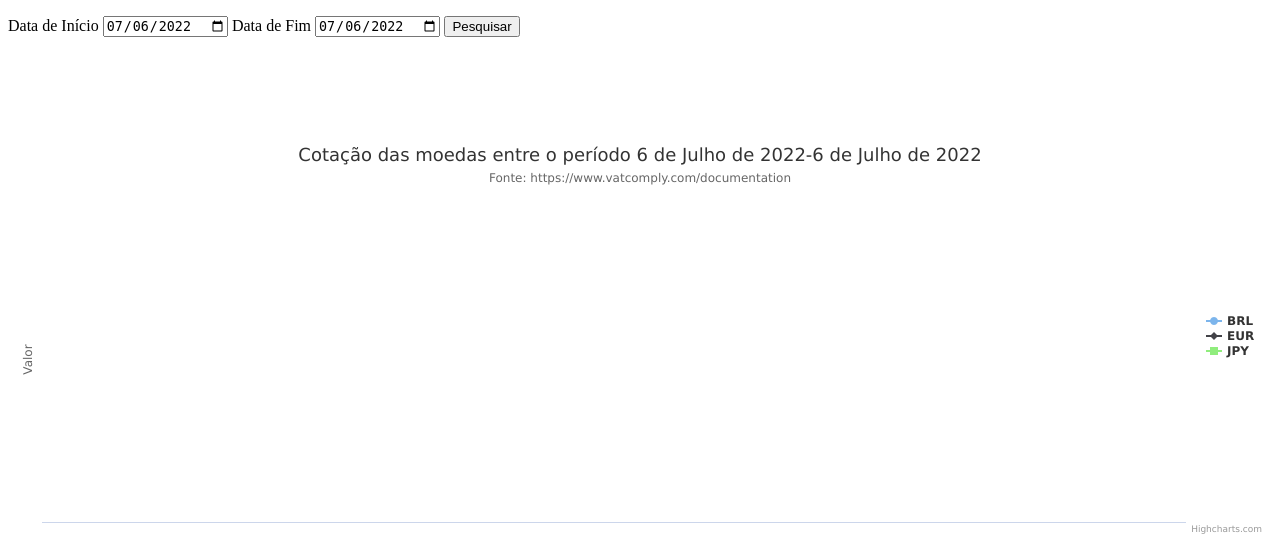
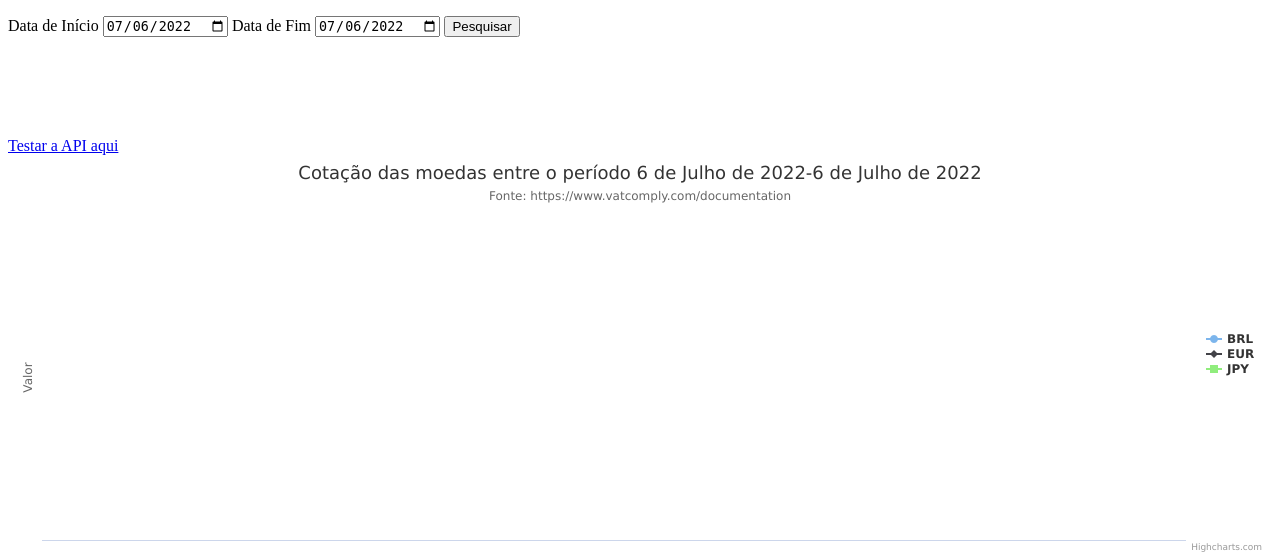
Before and after one commit to gabrielloliveira/br-med, a Django app: page / in a window 1280 px wide. Shown: the top 554 px of the page. Run offline with Django 4.2, Linux system fonts and the light colour scheme; data that the repository does not hold is empty.

Commit message:
feat: add api link

```diff
--- a/br_med/core/templates/core/index.html
+++ b/br_med/core/templates/core/index.html
@@ -25,6 +25,8 @@
   <button>Pesquisar</button>
 
 </form>
+
+<a href="{% url 'core:api-quote-list' %}?start_at=2022-07-01&end_at=2022-07-05">Testar a API aqui</a>
 
 {% for message in messages %}
   <h1 style="color: red">{{ message }}</h1>
```
